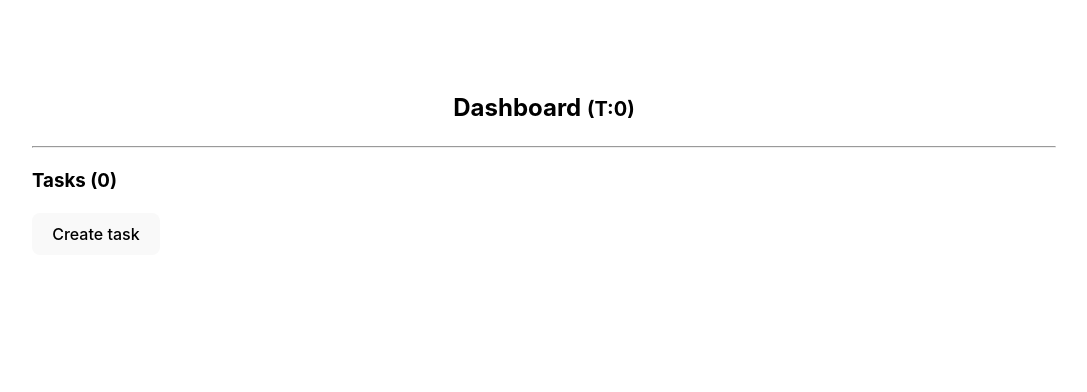
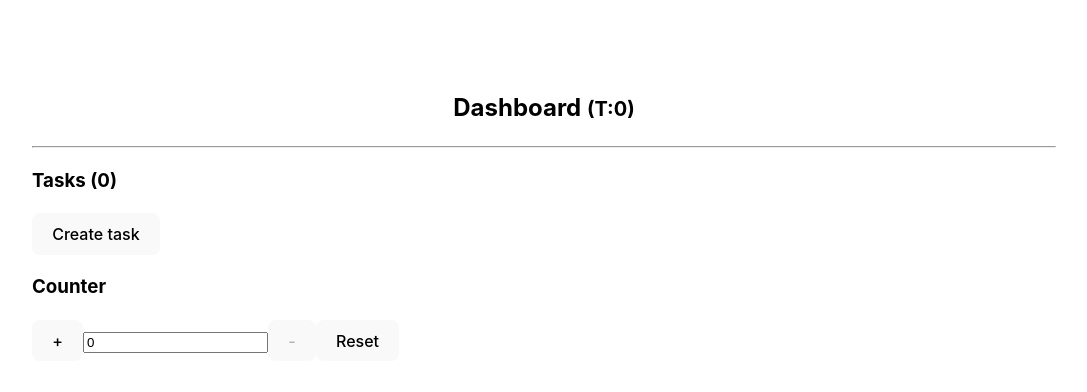
Before and after one commit to dineshgopalchand/mern-31, a React (Vite) app in the folder vite-react-redux-app/: page / in a window 1280 px wide. Shown: the top 392 px of the page, without its empty margins (96-1183 px from the left). Built offline with nearby package versions, Linux system fonts and the light colour scheme.

Commit message:
Added simple counter component

```diff
--- a/vite-react-redux-app/src/App.jsx
+++ b/vite-react-redux-app/src/App.jsx
@@ -4,9 +4,11 @@ import TaskContextProvider from "./context/TaskContextProvider";
 
 function App() {
   return (
-    <TaskContextProvider>
-      <Dashboard />
-    </TaskContextProvider>
+    <>
+      <TaskContextProvider>
+        <Dashboard />
+      </TaskContextProvider>
+    </>
   );
 }
 
--- /dev/null
+++ b/vite-react-redux-app/src/components/counter/Counter.jsx
@@ -0,0 +1,27 @@
+import { useState } from "react";
+const initialCounter = 0;
+const Counter = () => {
+  const [counterVal, setCounterVal] = useState(initialCounter);
+  function addCounter() {
+    setCounterVal((prevCounterVal) => prevCounterVal + 1);
+  }
+  function subsCounter() {
+    setCounterVal((prevCounterVal) => prevCounterVal - 1);
+  }
+  function resetCounter() {
+    setCounterVal(initialCounter);
+  }
+  return (
+    <div>
+      <h3>Counter</h3>
+      <button onClick={addCounter}>+</button>
+      <input type="text" value={counterVal} readOnly />
+      <button onClick={subsCounter} disabled={counterVal == 0}>
+        -
+      </button>
+      <button onClick={resetCounter}>Reset</button>
+    </div>
+  );
+};
+
+export default Counter;
--- a/vite-react-redux-app/src/components/dashboard/Dashboard.jsx
+++ b/vite-react-redux-app/src/components/dashboard/Dashboard.jsx
@@ -2,8 +2,9 @@ import { useContext } from "react";
 import { TaskContext } from "../../store/task";
 import Tasks from "../tasks/Tasks";
 import "./Dashboard.css";
+import Counter from "./../counter/Counter";
 export const Dashboard = () => {
-  const {tasks} = useContext(TaskContext);
+  const { tasks } = useContext(TaskContext);
   return (
     <div className="dashboard">
       <h2 style={{ textAlign: "center" }}>
@@ -11,6 +12,7 @@ export const Dashboard = () => {
       </h2>
       <hr />
       <Tasks />
+      <Counter />
     </div>
   );
 };
```
